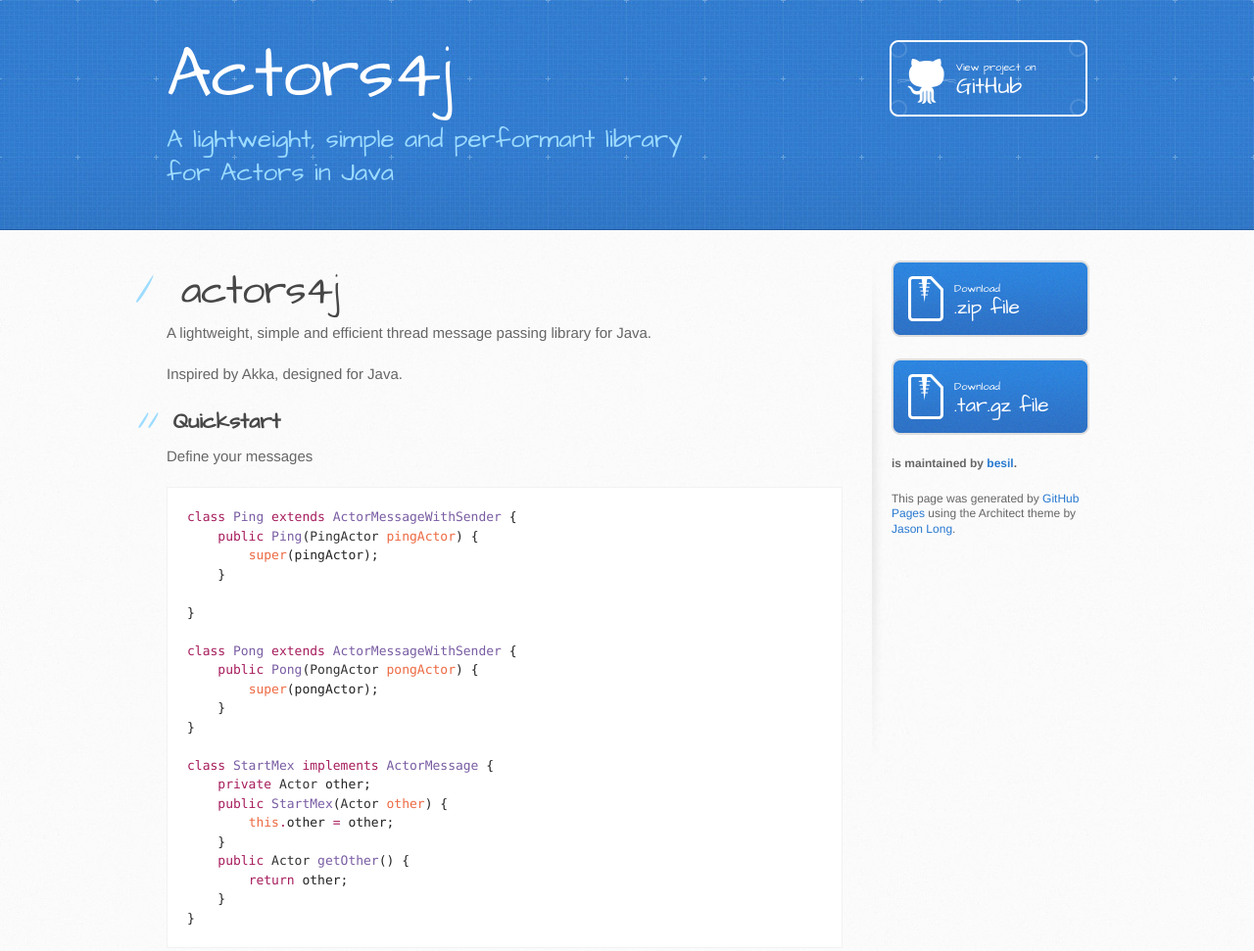
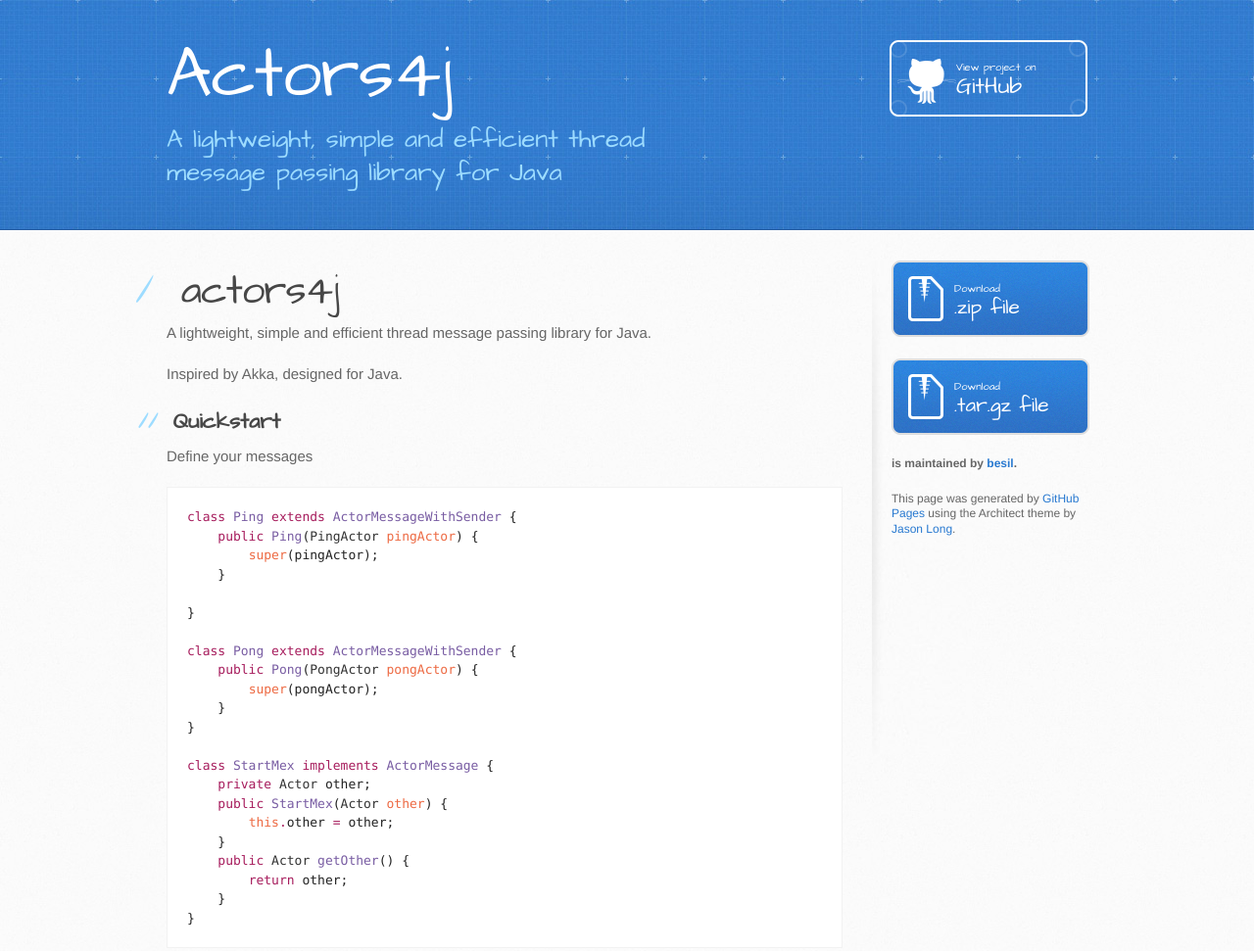
Before and after one commit to besil/Actors4j, a plain HTML site: page index.html in a window 1280 px wide. Shown: the top 971 px of the page at 98% size. Drawn offline with Linux system fonts and the light colour scheme.

Commit message:
Update index.html

```diff
--- a/index.html
+++ b/index.html
@@ -20,7 +20,7 @@
     <header>
       <div class="inner">
         <h1>Actors4j</h1>
-        <h2>A lightweight, simple and performant library for Actors in Java</h2>
+        <h2>A lightweight, simple and efficient thread message passing library for Java</h2>
         <a href="https://github.com/besil/actors4j" class="button"><small>View project on</small> GitHub</a>
       </div>
     </header>
```
